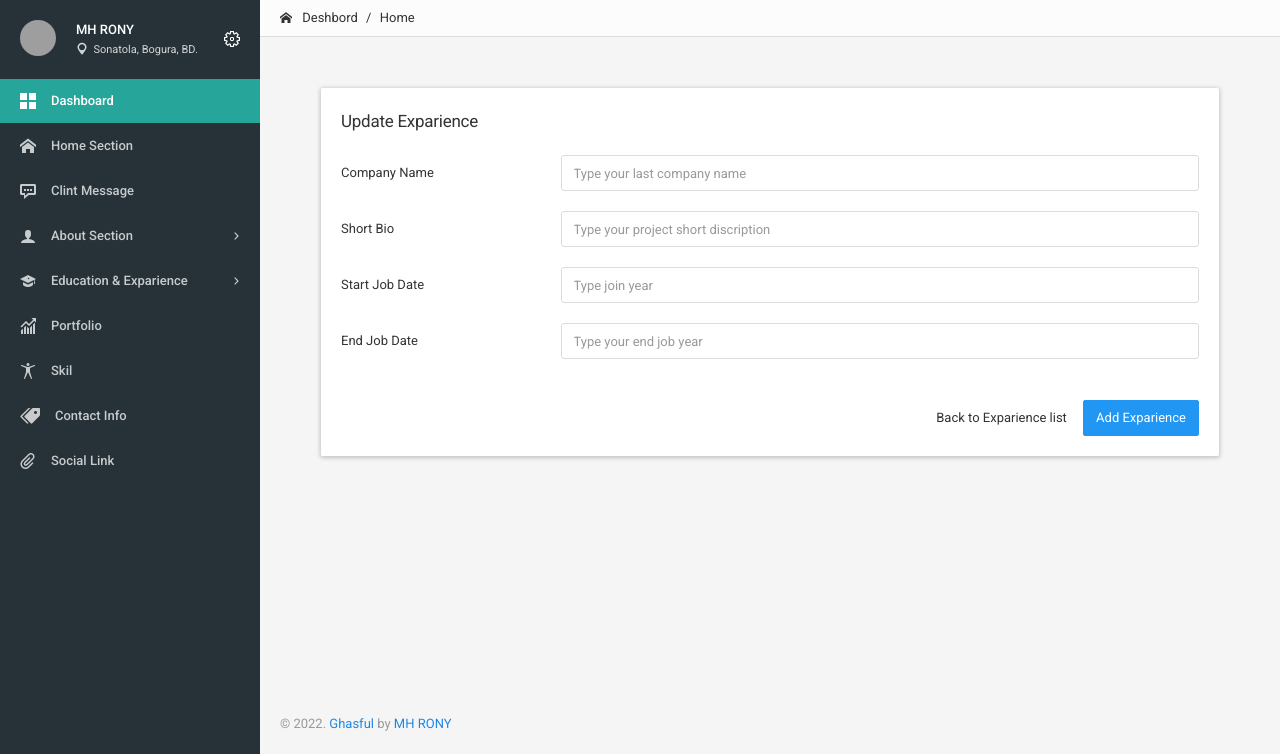
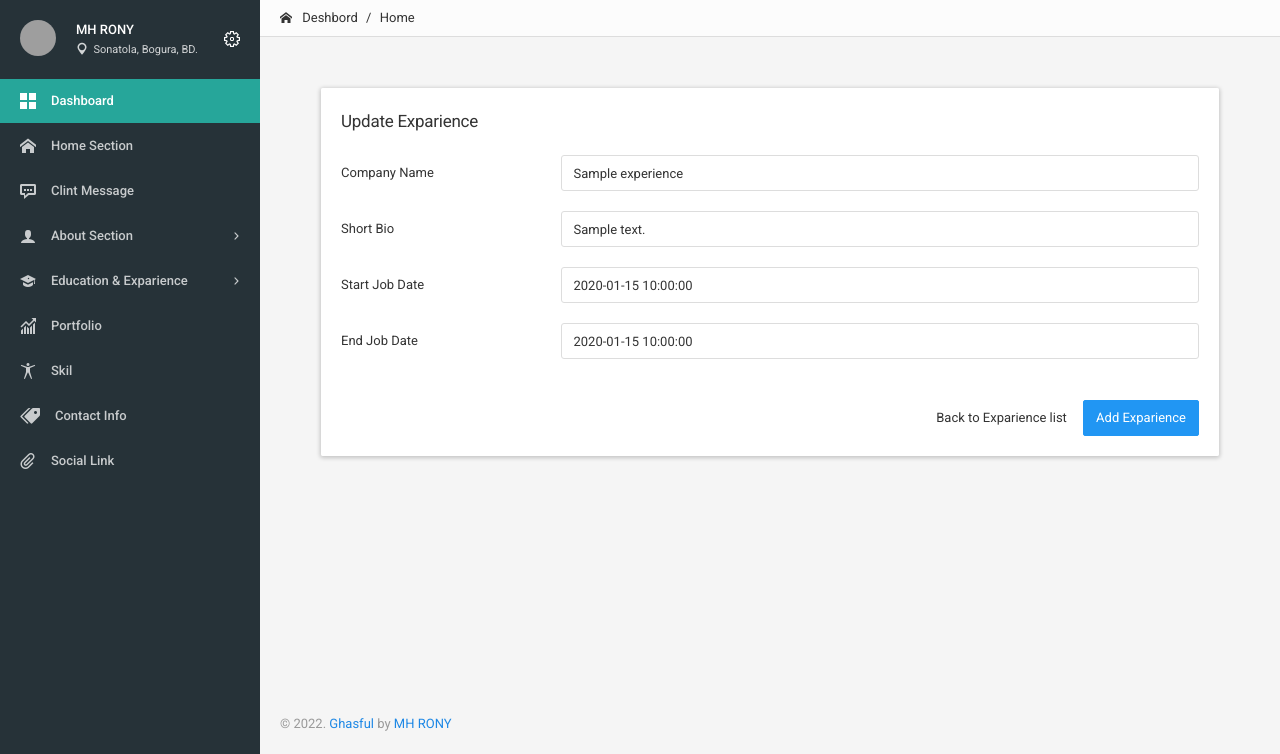
Before and after one commit to dev-mhrony/Advance-Personal-Portfolio-Admin-Panel-Development-by-dev-mhrony, a PHP site: page /update_exparience.php?exper_id=1 in a window 1280 px wide. Shown: the part 46-800 px from the top of the page. Run offline with PHP 8.4, Linux system fonts and the light colour scheme; tables that the repository leaves empty or names only in its code hold one stand-in row (values such as "Sample post"); style sheets or scripts are compiled from the project's sources; some libraries are stand-ins or nearby versions; grey boxes are pictures that could not be loaded.

Commit message:
Education & Exparience Section Show done

```diff
--- a/exparience.php
+++ b/exparience.php
@@ -197,7 +197,7 @@
                                                     <td><span class="label label-success"><?php echo $status ?></span></td>
                                                     <td class="text-center">
                                                         <ul class="icons-list">
-                                                            <li><a href="update_exparience.php"><i class=" icon-pencil7"></i></a>
+                                                            <li><a href="update_exparience.php?exper_id=<?php echo  $experience['id'] ?>"><i class=" icon-pencil7"></i></a>
                                                             <li><a href="#"><i class="icon-trash"></i></a></li>
                                                             </li>
                                                         </ul>
--- a/update_exparience.php
+++ b/update_exparience.php
@@ -73,19 +73,35 @@
                                     <h5 class="modal-title">Update Exparience</h5>
                                 </div>
 
+
+                                <?php
+                                $exp_id = $_GET['exper_id'];
+                                $getSelectDataQre = "SELECT * FROM experience WHERE id={$exp_id}";
+                                $resultQre = mysqli_query($db_config, $getSelectDataQre);
+
+                                ?>
+
+
                                 <form action="./config/exparience_controlar.php" class="form-horizontal" method="POST">
                                     <div class="modal-body">
+
+                                        <?php
+                                        foreach ($resultQre as $key => $singleExp) {
+
+
+                                        ?>
+
                                             <div class="form-group">
                                                 <label class="control-label col-sm-3" for="companyName">Company Name</label>
                                                 <div class="col-sm-9">
-                                                <input type="text" placeholder="Type your last company name" class="form-control" id="companyName" name="companyName">
+                                                    <input type="text" placeholder="Type your last company name" class="form-control" id="companyName" name="companyName" value="<?php echo $singleExp['company_name'] ?>">
                                                 </div>
                                             </div>
 
                                             <div class="form-group">
                                                 <label class="control-label col-sm-3" for="shortBio">Short Bio</label>
                                                 <div class="col-sm-9">
-                                                <input type="text" placeholder="Type your project short discription " class="form-control" id="shortBio" name="shortBio">
+                                                    <input type="text" placeholder="Type your project short discription " class="form-control" id="shortBio" name="shortBio" value="<?php echo $singleExp['short_bio'] ?>">
                                                 </div>
                                             </div>
 
@@ -93,16 +109,18 @@
                                                 <label class="control-label col-sm-3" for="start_date">Start Job
                                                     Date</label>
                                                 <div class="col-sm-9">
-                                                <input type="text" placeholder="Type join year" class="form-control" id="start_date" name="startJob">
+                                                    <input type="text" placeholder="Type join year" class="form-control" id="start_date" name="startJob" value="<?php echo $singleExp['start_jobe_date'] ?>">
                                                 </div>
                                             </div>
 
                                             <div class="form-group">
                                                 <label class="control-label col-sm-3" for="end_date">End Job Date</label>
                                                 <div class="col-sm-9">
-                                                <input type="text" placeholder="Type your end job year" class="form-control" id="end_date" name="endJob">
+                                                    <input type="text" placeholder="Type your end job year" class="form-control" id="end_date" name="endJob" value="<?php echo $singleExp['end_jobe_date'] ?>">
                                                 </div>
                                             </div>
+
+                                        <?php } ?>
                                     </div>
 
                                     <div class="modal-footer">
```
Lines whose indentation alone changed are shown as unchanged.
